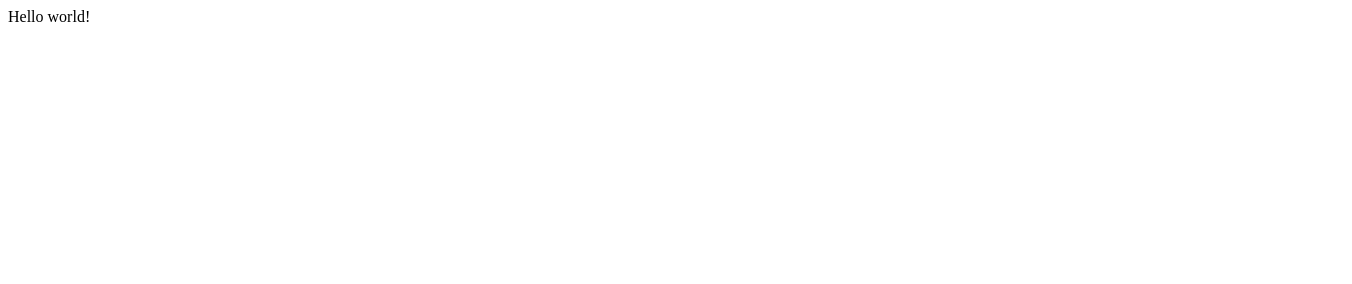
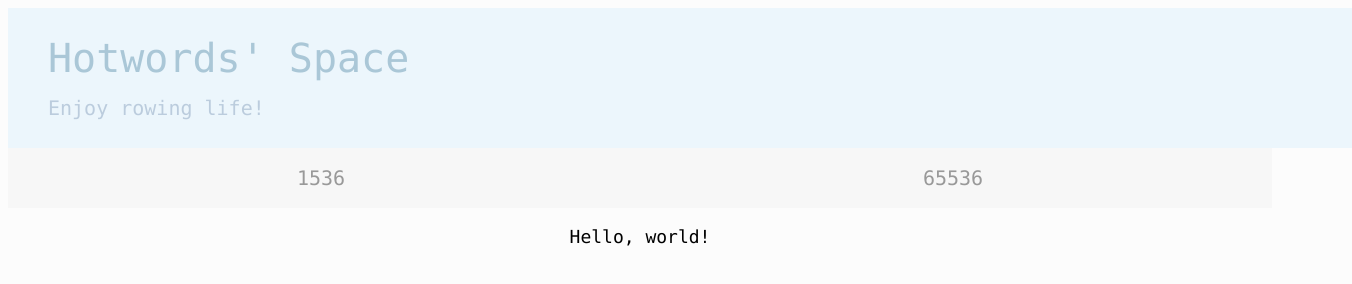
Before and after one commit to hotwords123/hotwords123.github.io, a plain HTML site: page index.html in a window 1280 px wide. Shown: the whole page, 1352 px wide, since content can reach past the window. Drawn offline with Linux system fonts and the light colour scheme.

Commit message:
index and favicon

```diff
--- a/index.html
+++ b/index.html
@@ -1 +1,88 @@
-Hello world!
+<!DOCTYPE html>
+<html>
+<head>
+	<meta charset="utf-8">
+    <link rel="bookmark" type="image/x-icon" href="/favicon.ico" />
+    <link rel="shortcut icon" type="image/x-icon" href="/favicon.ico" />
+	<title>Hotwords' Space</title>
+	<style>
+		body {
+			background: #fcfcfc;
+			font-family: Consolas, "Courier New", sans-serif;
+		}
+		div.header {
+			width: 100%;
+			height: 100px;
+			padding: 20px 40px;
+			background: #ecf6fc;
+		}
+		div.header-title {
+			height: 60px;
+			line-height: 60px;
+			font-size: 40px;
+			color: #aac7d7;
+			text-align: left;
+		}
+		div.header-subtitle {
+			height: 40px;
+			line-height: 40px;
+			font-size: 20px;
+			color: #bbccdd;
+			text-align: left;
+		}
+		div.topbar {
+			width: 100%;
+			height: 60px;
+			display: flex;
+			flex-direction: row;
+			justify-content: space-between;
+		}
+		div.topbar > div {
+			font-size: 20px;
+			line-height: 60px;
+			flex-grow: 1;
+			text-align: center;
+			height: 100%;
+			background: #f7f7f7;
+			cursor: pointer;
+			transition: background .25s linear 0s;
+		}
+		div.topbar > div > a {
+			text-decoration: none;
+			color: #999;
+			transition: color .25s linear 0s;
+		}
+		div.topbar > div:hover {
+			background: #f0f0f0;
+		}
+		div.topbar > div:hover > a {
+			display: inline-block;
+			width: 100%;
+			height: 100%;
+			color: #333;
+		}
+		div.main {
+			font-size: 18px;
+		}
+	</style>
+</head>
+<body>
+	<div class="header">
+		<div class="header-title">Hotwords' Space</div>
+		<div class="header-subtitle">Enjoy rowing life!</div>
+	</div>
+	<div class="topbar">
+		<div>
+			<a href="/1536/" target="_blank">1536</a>
+		</div>
+		<div>
+			<a href="/65536/" target="_blank">65536</a>
+		</div>
+	</div>
+	<div class="main">
+		<p style="text-align: center;">
+		Hello, world!
+		</p>
+	</div>
+</body>
+</html>
```
Also changed, not shown: favicon.ico (added).
